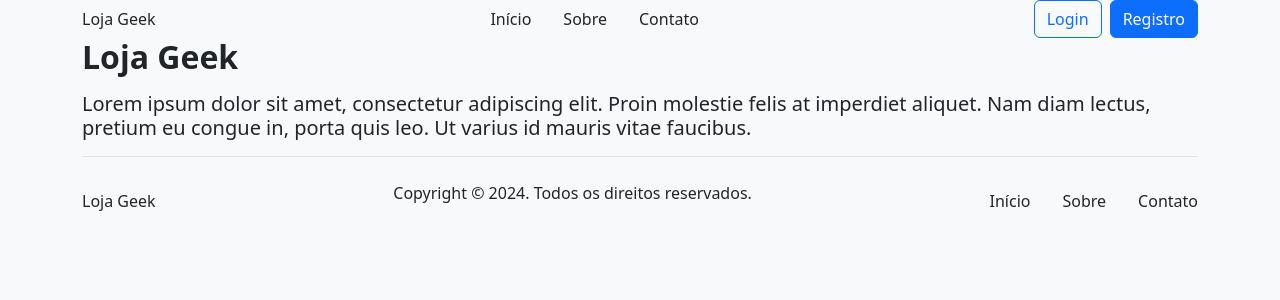
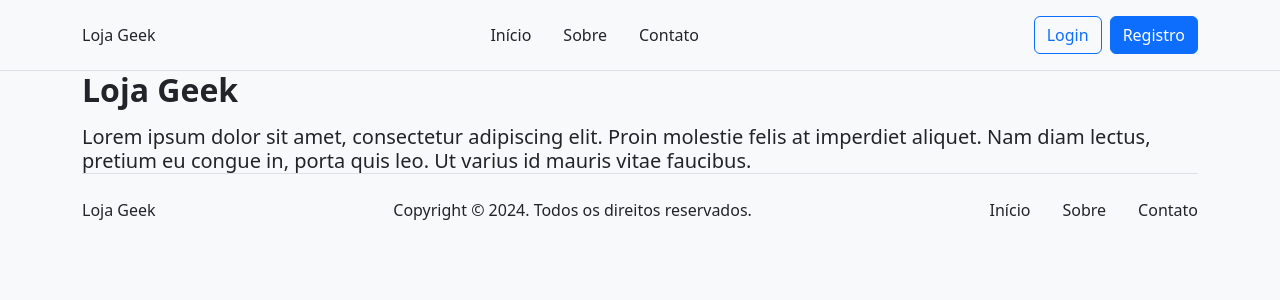
Before and after one commit to fernandaorms/geekstore-reactjs, a React (Create React App) app: page / in a window 1280 px wide. Shown: the top 300 px of the page. Built offline with nearby package versions, Linux system fonts and the light colour scheme.

Commit message:
update css

```diff
--- a/src/assets/styles/header.css
+++ b/src/assets/styles/header.css
@@ -1,4 +1,9 @@
 /*--  Header  --*/
+
+header {
+    padding: 16px 0;
+    border-bottom: 1px solid #dee2e6;
+}
 
 header .wrapper {
     display: flex;
--- a/src/assets/styles/index.css
+++ b/src/assets/styles/index.css
@@ -49,3 +49,11 @@ img {
     display: block;
     width: auto;
 }
+
+p {
+    margin: 0;
+}
+
+p:not(:last-child) {
+    margin-bottom: 16px;
+}
```
